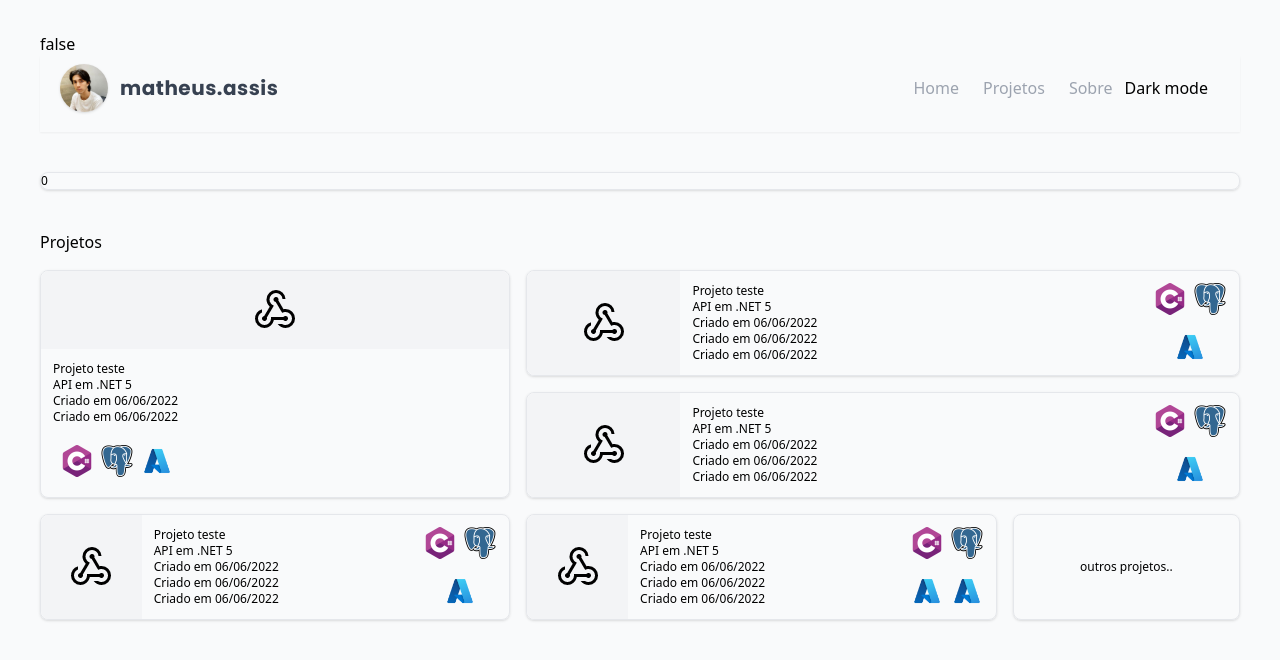
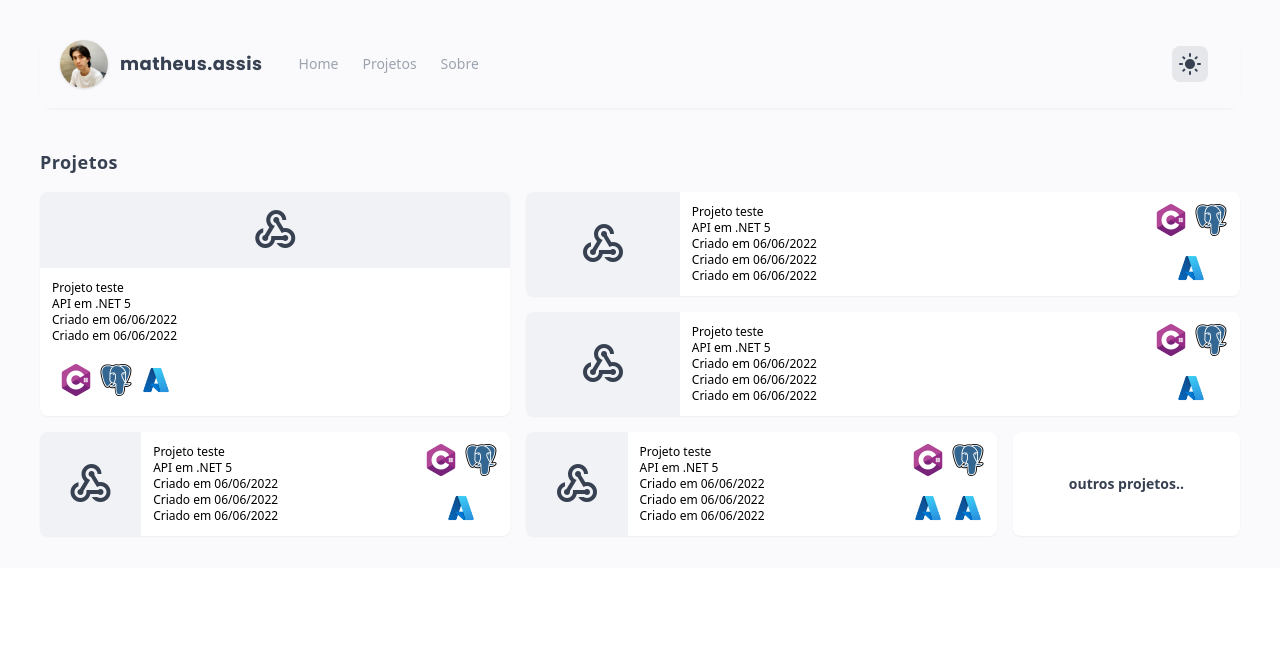
Before and after one commit to assis402/portfolio, an Angular app: page /home in a window 1280 px wide. Shown: the top 660 px of the page. Built offline with nearby package versions, Linux system fonts and the light colour scheme.

Commit message:
inicio do dark mode

```diff
--- a/src/app/app.component.html
+++ b/src/app/app.component.html
@@ -1,5 +1,6 @@
 <div [className]="darkMode ? 'dark' : ''">
-  {{darkMode}}
-  <app-menu [darkMode]="darkMode" (toggleDarkModeEvent)="toggleDarkMode($event)"></app-menu>
-  <router-outlet></router-outlet>
+  <body class="dark:bg-[#191919] bg-[#fafafc] text-poppins-sm md:px-10 md:py-8 transition-100">
+      <app-menu [darkMode]="darkMode" (toggleDarkModeEvent)="toggleDarkMode($event)"></app-menu>
+      <router-outlet></router-outlet>
+  </body>
 </div>
--- a/src/app/home/home.component.html
+++ b/src/app/home/home.component.html
@@ -1,22 +1,11 @@
-<!-- <div class="grid grid-cols-1 md:grid-cols-5 gap-4 p-10 grid-rows-2 md:grid-rows-4">
-  <div class="project-card md:col-span-2">0</div>
-  <div class="grid grid-cols-1 md:grid-cols-5 gap-4 grid-rows-3 md:col-span-3">
-    <div class="project-card md:row-span-2 md:col-span-2">1</div>
-    <div class="project-card md:col-span-3">2</div>
-    <div class="project-card md:col-span-3">3</div>
-    <div class="project-card md:col-span-2">4</div>
-    <div class="project-card md:col-span-2">5</div>
-    <div class="project-card ">6</div>
-  </div>
-</div> -->
-
-<div class="p-5 md:pt-10 md:p-0 gap-10 flex flex-col md:flex-col">
-  <div class="project-card">0</div>
+<div [className]="darkMode ? 'dark' : ''">
+  <div class="dark:text-gray-100 p-5 md:pt-10 md:p-0 gap-10 flex flex-col md:flex-col">
+    <!-- <div class="project-card">0</div> -->
     <div class="grid grid-cols-1 md:grid-cols-5 gap-4 w-full">
-    <span class="md:col-span-5">Projetos</span>
-    <div class="project-card first-card-alignment md:row-span-2 md:col-span-2">
+      <span class="text-title text-lg font-bold md:col-span-5 transition-100">Projetos</span>
+      <div class="project-card bg-white dark:bg-[#161616] first-card-alignment md:row-span-2 md:col-span-2">
         <div class="project-img">
-        <img src="../../assets/webhook.png" alt="">
+          <div class="icon material-icons">webhook</div>
         </div>
         <div class="project-body">
           <p>Projeto teste</p>
@@ -30,9 +19,9 @@
           <img src="../../assets/icons/azure.png" alt="">
         </div>
       </div>
-    <div class="project-card other-cards-alignment md:col-span-3">
+      <div class="project-card bg-white dark:bg-[#161616] other-cards-alignment md:col-span-3">
         <div class="project-img">
-        <img src="../../assets/webhook.png" alt="">
+          <div class="icon material-icons">webhook</div>
         </div>
         <div class="project-body">
           <p>Projeto teste</p>
@@ -47,9 +36,9 @@
           <img src="../../assets/icons/azure.png" alt="">
         </div>
       </div>
-    <div class="project-card other-cards-alignment md:col-span-3">
+      <div class="project-card bg-white dark:bg-[#161616] other-cards-alignment md:col-span-3">
         <div class="project-img">
-        <img src="../../assets/webhook.png" alt="">
+          <div class="icon material-icons">webhook</div>
         </div>
         <div class="project-body">
           <p>Projeto teste</p>
@@ -64,9 +53,9 @@
           <img src="../../assets/icons/azure.png" alt="">
         </div>
       </div>
-    <div class="project-card other-cards-alignment md:col-span-2">
+      <div class="project-card bg-white dark:bg-[#161616] other-cards-alignment md:col-span-2">
         <div class="project-img">
-        <img src="../../assets/webhook.png" alt="">
+          <div class="icon material-icons">webhook</div>
         </div>
         <div class="project-body">
           <p>Projeto teste</p>
@@ -81,9 +70,9 @@
           <img src="../../assets/icons/azure.png" alt="">
         </div>
       </div>
-    <div class="project-card other-cards-alignment md:col-span-2">
+      <div class="project-card bg-white dark:bg-[#161616] other-cards-alignment md:col-span-2">
         <div class="project-img">
-        <img src="../../assets/webhook.png" alt="">
+          <div class="icon material-icons">webhook</div>
         </div>
         <div class="project-body">
           <p>Projeto teste</p>
@@ -99,6 +88,7 @@
           <img src="../../assets/icons/azure.png" alt="">
         </div>
       </div>
-    <div class="project-card final-card-alignment">outros projetos..</div>
+      <div class="project-card bg-white dark:bg-[#161616] final-card-alignment">outros projetos..</div>
     </div>
   </div>
+</div>
--- a/src/app/home/home.component.scss
+++ b/src/app/home/home.component.scss
@@ -3,14 +3,14 @@
 @import "tailwindcss/utilities";
 
 .project-card {
-  @apply flex flex-col border border-gray-200 transition-100 shadow rounded-lg text-xs;
+  @apply flex flex-col shadow-sm transition-100 rounded-lg text-xs;
 }
 
 .first-card-alignment {
   @apply flex flex-row md:flex-col md:pb-3 ;
 
   .project-img {
-    @apply md:h-1/2 md:w-full bg-gray-100 rounded-t-lg flex justify-center content-between items-center max-w-[25%] md:max-w-[100%] ;
+    @apply md:h-1/2 md:w-full bg-[#b5bac930] rounded-t-lg flex justify-center content-between items-center max-w-[25%] md:max-w-[100%] ;
     min-width: 21.5%;
   }
 
@@ -24,7 +24,7 @@
   @apply flex flex-row ;
 
   .project-img {
-    @apply bg-gray-100 rounded-l-lg flex justify-center items-center  ;
+    @apply bg-[#b5bac930] rounded-l-lg flex justify-center items-center  ;
     min-width: 21.5%;
     max-width: 25%;
   }
@@ -36,11 +36,11 @@
 }
 
 .final-card-alignment {
-  @apply justify-center text-center ;
+  @apply justify-center text-center font-bold text-[#374151] text-sm min-h-[100px]
 }
 
 .project-card:hover {
-  @apply shadow-md cursor-pointer ;
+  @apply shadow cursor-pointer ;
 }
 
 .project-body {
@@ -59,3 +59,7 @@
 .transition-100 {
   @apply transition ease-in-out delay-100 duration-200 ;
 }
+
+.project-img .icon {
+  @apply text-5xl text-[#374151] dark:text-[#d1d1d1];
+}
--- a/src/app/home/home.component.ts
+++ b/src/app/home/home.component.ts
@@ -1,4 +1,4 @@
-import { Component, OnInit } from '@angular/core';
+import { Component, Input, OnInit } from '@angular/core';
 
 @Component({
   selector: 'app-home',
@@ -6,8 +6,7 @@ import { Component, OnInit } from '@angular/core';
   styleUrls: ['./home.component.scss']
 })
 export class HomeComponent implements OnInit {
-
-  constructor() { }
+  @Input() darkMode: any;
 
   ngOnInit(): void {
   }
--- a/src/app/navigation/menu/menu.component.html
+++ b/src/app/navigation/menu/menu.component.html
@@ -1,43 +1,43 @@
-<nav class="flex items-center p-3 flex-wrap shadow-sm md:pt-0">
+<nav class="flex items-center p-3 flex-wrap box-shadow md:pt-0">
   <a href="#" class="p-2 mr-4 inline-flex items-center gap-3">
     <span class="w-12">
       <img src="../../../assets/perfil-sm.jpeg" alt="" class="rounded-full shadow">
     </span>
-    <span class="text-xl text-gray-700 tracking-wide text-poppins-x">matheus.assis</span>
+    <span class="text-lg text-title text-poppins-x transition-100">matheus.assis</span>
   </a>
   <button
-    class="dark:bg-black text-gray-400 text-center inline-flex p-3 hover:text-gray-700 rounded md:hidden ml-auto"
+    class="text-gray-400 text-center inline-flex p-3 hover:text-gray-700 rounded md:hidden ml-auto"
     (click)="showSmallMenu = !showSmallMenu"
   >
     <i class="material-icons">menu</i>
   </button>
-  <div class="top-nav w-full md:inline-flex md:flex-grow md:w-auto"
-       id="navigation"
+  <div id="navigation"
        [className]="showSmallMenu ?
-       'mt-3 top-nav w-full md:inline-flex md:flex-grow md:w-auto' : 'top-nav w-full md:inline-flex md:flex-grow md:w-auto hidden'"
+       'top-nav w-full md:inline-flex md:flex-grow md:w-auto' : 'top-nav w-full md:inline-flex md:flex-grow md:w-auto hidden'"
   >
-    <div class="md:inline-flex md:flex-row md:ml-auto md:mr-5 flex flex-col">
+    <div class="md:inline-flex md:flex-row md:mr-5 flex md:flex-auto flex-col">
+      <div class="flex md:flex-row flex-col">
         <a href="#"
          class="md:inline-flex md:w-auto px-3 py-2 rounded text-gray-400 hover:text-gray-700"
         >
-        <span>Home</span>
+          <span class="text-sm">Home</span>
         </a>
         <a href="#"
           class="md:inline-flex md:w-auto px-3 py-2 rounded text-gray-400 hover:text-gray-700"
         >
-        <span>Projetos</span>
+          <span class="text-sm">Projetos</span>
         </a>
         <a href="#"
           class="md:inline-flex md:w-auto px-3 py-2 rounded text-gray-400 hover:text-gray-700"
         >
-        <span>Sobre</span>
+          <span class="text-sm">Sobre</span>
         </a>
-      <button
-        class=""
-        (click)="toggleDarkMode()"
-      >
-      Dark mode
-      </button>
+      </div>
+      <div class="ml-auto inline self-center" (click)="toggleDarkMode()">
+        <div class="flex items-center justify-center bg-gray-200 w-9 h-9 rounded-lg material-icons transition-100 cursor-pointer noselect text-[#374151] dark:text-[#d1d1d1]">
+          {{darkMode ? 'dark_mode' : 'light_mode'}}
+        </div>
+      </div>
     </div>
   </div>
 </nav>
--- a/src/app/navigation/menu/menu.component.scss
+++ b/src/app/navigation/menu/menu.component.scss
@@ -0,0 +1,19 @@
+@import "tailwindcss/base";
+@import "tailwindcss/components";
+@import "tailwindcss/utilities";
+
+.noselect {
+  -webkit-touch-callout: none; /* iOS Safari */
+    -webkit-user-select: none; /* Safari */
+     -khtml-user-select: none; /* Konqueror HTML */
+       -moz-user-select: none; /* Old versions of Firefox */
+        -ms-user-select: none; /* Internet Explorer/Edge */
+            user-select: none; /* Non-prefixed version, currently
+                                  supported by Chrome, Edge, Opera and Firefox */
+}
+
+.box-shadow {
+  box-shadow: 0 2px 7px -7px gray;
+}
+
+.material-icons.md-dark { color: rgba(0, 0, 0, 0.7); }
--- a/src/index.html
+++ b/src/index.html
@@ -9,7 +9,5 @@
   <link href="https://fonts.googleapis.com/icon?family=Material+Icons"
       rel="stylesheet">
 </head>
-<body class="bg-gray-50 text-poppins-sm md:px-10 md:py-8">
-  <app-root></app-root>
-</body>
+<app-root></app-root>
 </html>
--- a/src/styles.scss
+++ b/src/styles.scss
@@ -22,3 +22,11 @@
   font-family: Poppins;
   font-weight: 700;
 }
+
+.transition-100 {
+  @apply transition ease-in-out delay-100 duration-200 ;
+}
+
+.text-title {
+  @apply text-[#374151] dark:text-[#e1e1e1] tracking-wide;
+}
```
Lines whose indentation alone changed are shown as unchanged.
